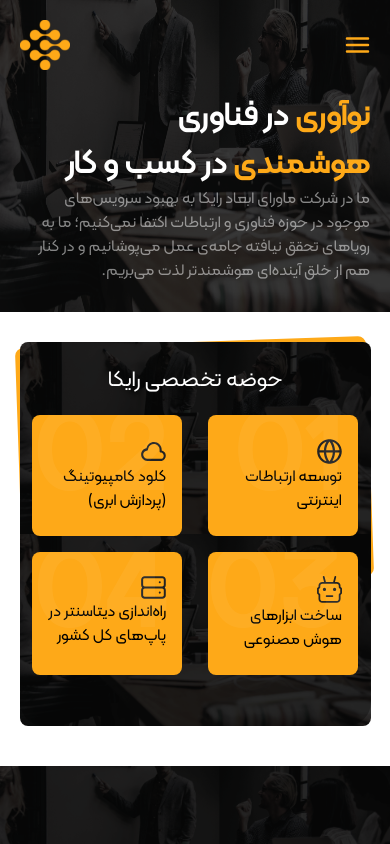
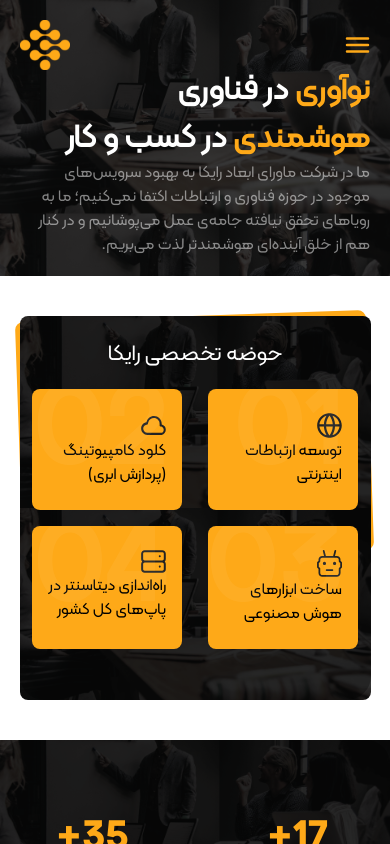
Before and after one commit to mahjs/Rayka-Main, a Next.js app: page / in a window 390 px wide. Shown: the top 844 px of the page. Built offline with nearby package versions, Linux system fonts and the light colour scheme.

Commit message:
make navbar responsive for mobile

```diff
--- a/src/app/contact-us/page.tsx
+++ b/src/app/contact-us/page.tsx
@@ -9,7 +9,7 @@ import BgImage from "../../../public/images/bg-main.webp";
 const ContactUsPage: React.FC = () => {
   return (
     <div className="select-none flex-col">
-      <div className="flex w-full flex-col justify-center bg-main-image text-center text-white md:h-[500px]">
+      <div className="flex w-full flex-col justify-center bg-main-image pb-5 pt-16 text-center text-white md:h-[500px] md:p-0">
         <h1 className="header-1">ارتباط با ما</h1>
         <div className="subtitle flex justify-center">
           <p>
--- a/src/app/page.tsx
+++ b/src/app/page.tsx
@@ -43,14 +43,12 @@ export default function Home() {
       <div className="absolute left-0 right-0 top-0 -z-30 hidden h-full w-full bg-[#FEA918] md:block" />
 
       {/* Top content */}
-      <Image
-        src="/images/bg-main.webp"
-        width={500}
-        height={500}
-        alt="background"
-        className="absolute top-0 -z-10 min-h-[80vw] w-full  md:hidden"
-      />
-      <div className="flex items-center justify-between md:h-[100vh]">
+      <div
+        style={{
+          backgroundSize: "100%",
+        }}
+        className="flex items-center justify-between bg-main-image pt-16 md:h-[100vh] md:pt-0"
+      >
         <div className="flex-col px-5 pb-5 text-white md:mr-[8rem] md:py-10">
           <p className="header-a hidden md:block">شرکت ماورای ابعاد رایکا</p>
           <p className="header-2 hidden md:block">
--- a/src/components/footer/index.tsx
+++ b/src/components/footer/index.tsx
@@ -27,7 +27,7 @@ const Footer = () => {
         </div>
 
         <div className="flex flex-col gap-5 text-white">
-          <h3 className="header-6">راه‌های ارتباطی</h3>
+          <h3 className="header-4">راه‌های ارتباطی</h3>
           <div className="Body-3 grid grid-cols-2 gap-2 md:flex md:flex-col md:gap-5">
             <div className="flex items-center gap-1 md:gap-3 ">
               <Image
--- a/src/components/navbar/index.tsx
+++ b/src/components/navbar/index.tsx
@@ -55,7 +55,7 @@ const Navbar = () => {
 
   return (
     <div
-      className={`navbar sticky left-0 right-0 top-0 z-50 flex w-full justify-between px-5 py-5 transition-all  duration-500  md:fixed
+      className={`navbar fixed left-0 right-0 top-0 z-50 flex w-full justify-between px-5 py-5 transition-all  duration-500
        md:pr-20 ${isScrolled ? "bg-[#00000099]" : ""}`}
     >
       <ul className="hidden gap-16 md:flex">
```
